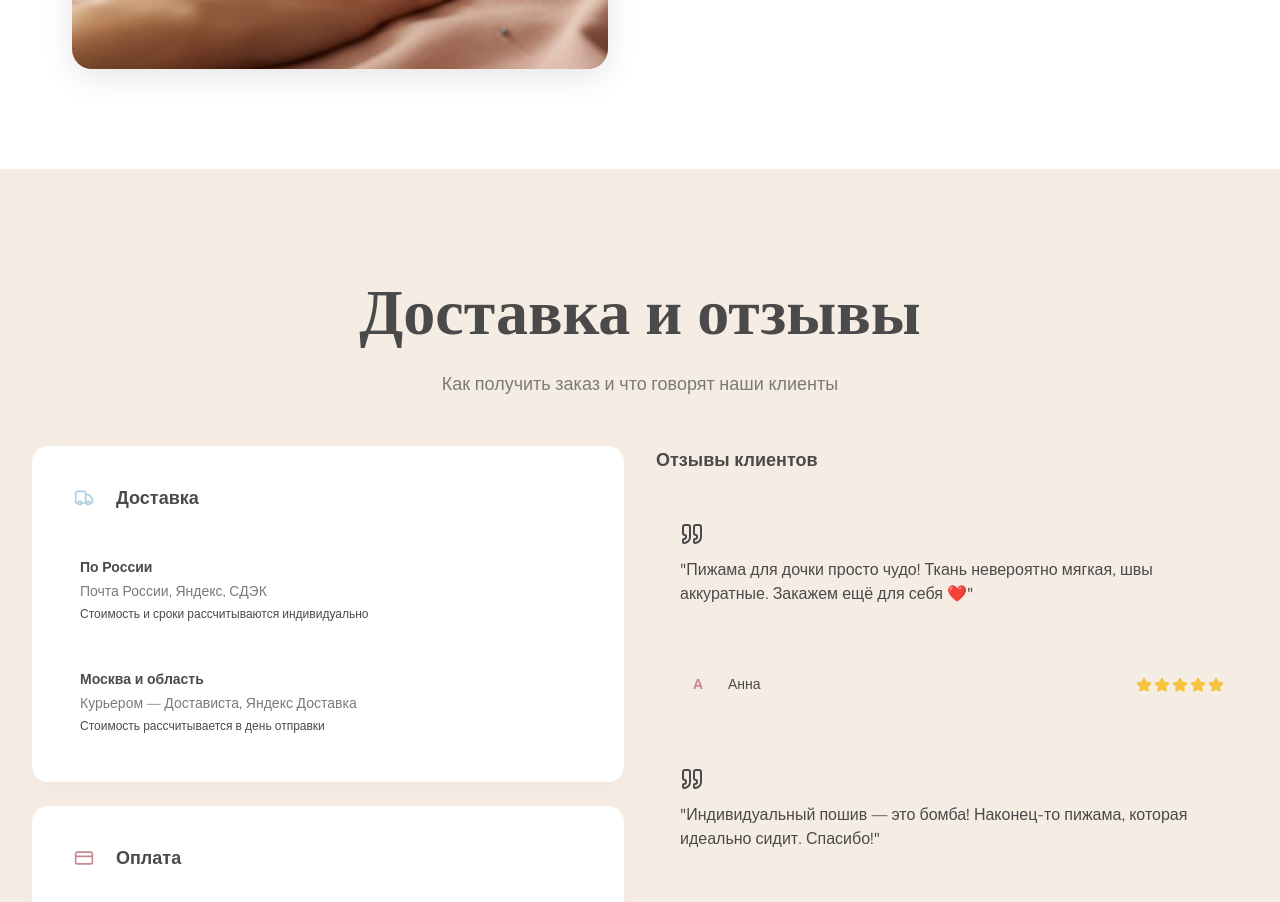
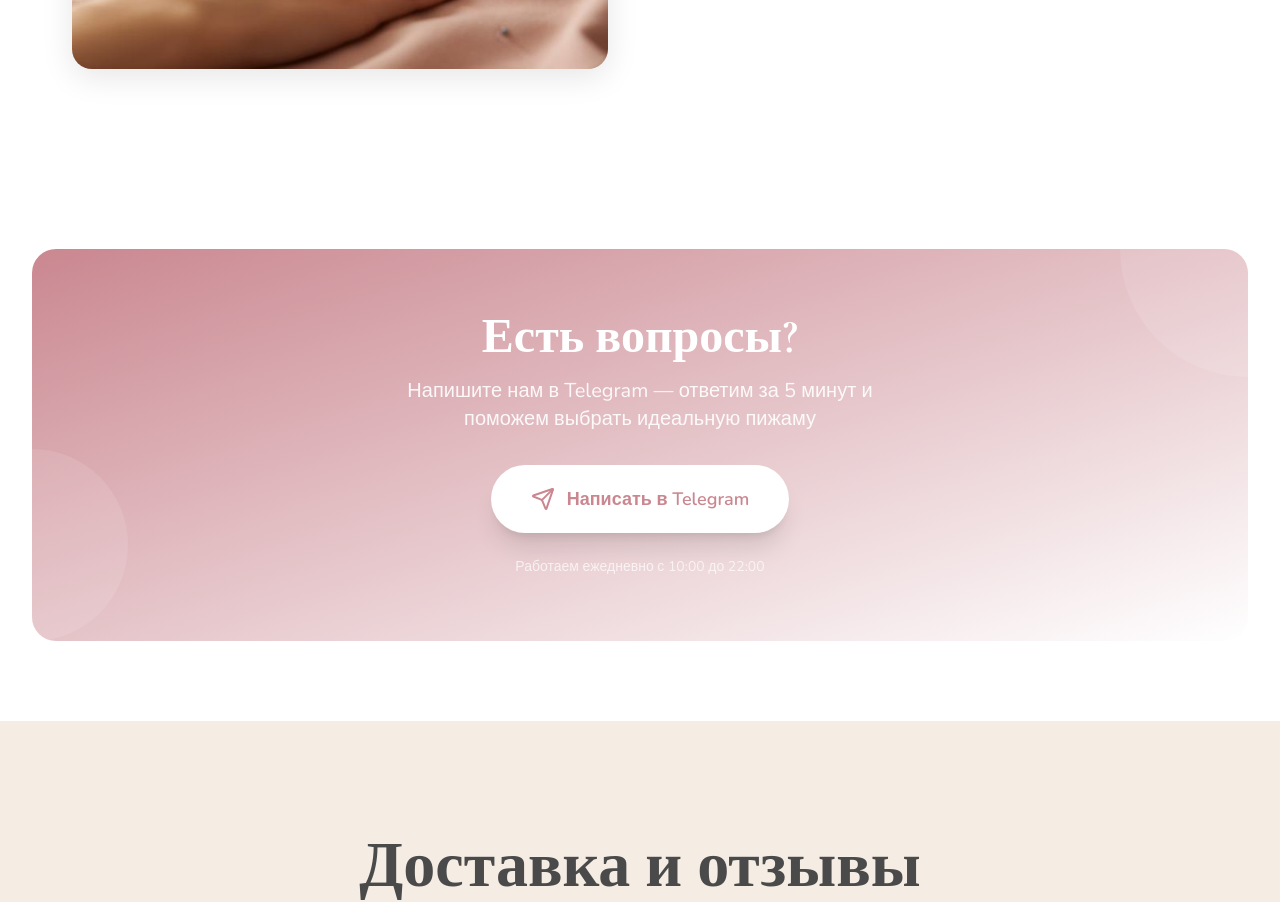
Before and after one commit to barobarosha/ALDIEM, a React (Vite) app in the folder app/: page / in a window 1280 px wide. Shown: the part 3234-4136 px from the top of the page. Built offline with nearby package versions, Linux system fonts and the light colour scheme; no server answers; grey boxes are pictures that could not be loaded.

Commit message:
fix: add TelegramCTA import and component

```diff
--- a/app/src/App.tsx
+++ b/app/src/App.tsx
@@ -8,6 +8,7 @@ import CollectionsSection from '@/sections/CollectionsSection';
 import CatalogSection from '@/sections/CatalogSection';
 import FabricsSection from '@/sections/FabricsSection';
 import AboutSection from '@/sections/AboutSection';
+import TelegramCTA from '@/sections/TelegramCTA';
 import DeliveryReviewsSection from '@/sections/DeliveryReviewsSection';
 
 gsap.registerPlugin(ScrollTrigger);
@@ -33,6 +34,7 @@ function App() {
         <CatalogSection />
         <FabricsSection />
         <AboutSection />
+        <TelegramCTA />
         <DeliveryReviewsSection />
       </main>
       <Footer />
```
